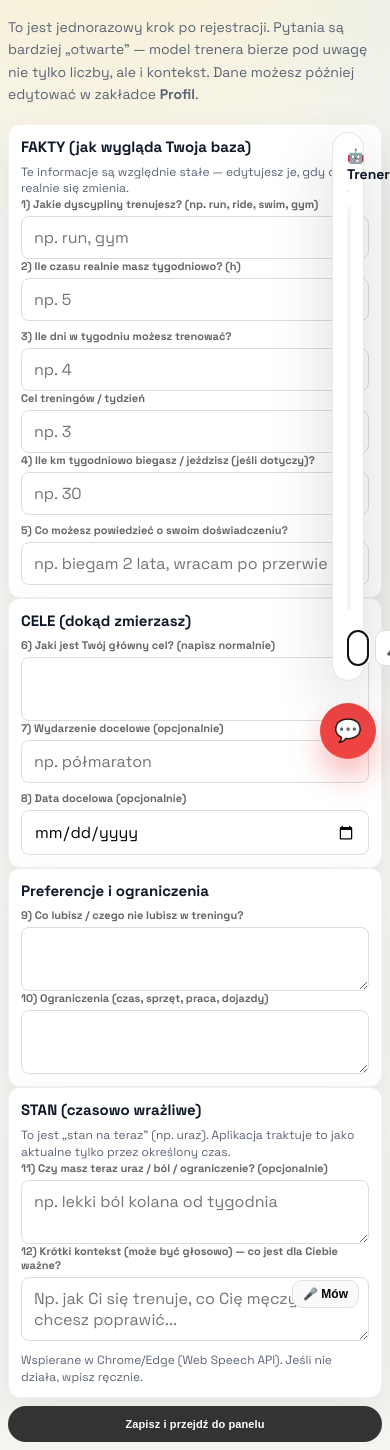
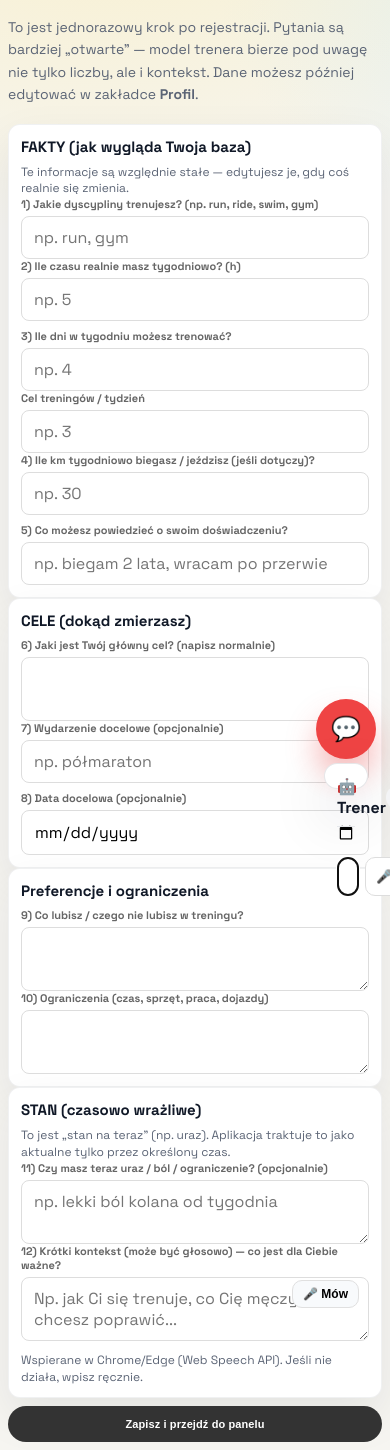
Before and after one commit to kub147/training-app, a Flask app: page /onboarding in a window 390 px wide, after a click that opens the changed part. Shown: the part 71-1521 px from the top of the page. Run offline with Flask 3, Linux system fonts and the light colour scheme; the visitor is signed in with stand-in values (Sample User, id 1); data comes from the database, SQL or seed files in the repository.

Commit message:
updates for mobile look

```diff
--- a/app.py
+++ b/app.py
@@ -1736,8 +1736,13 @@ def _guess_mime(path: str) -> str:
     return "application/octet-stream"
 
 
-def parse_strava_screenshot_to_activity(image_path: str) -> dict:
-    """Próbuje wyciągnąć zrzutu Stravy: typ, dystans, czas, tętno, data/godzina. Zwraca dict."""
+def parse_strava_screenshot_to_activity_detailed(image_path: str) -> tuple[dict, str | None]:
+    """Próbuje wyciągnąć zrzutu Stravy: typ, dystans, czas, tętno, data/godzina.
+
+    Returns:
+      (data, None) on success
+      ({}, error_message) on failure
+    """
     try:
         with open(image_path, "rb") as f:
             img_bytes = f.read()
@@ -1769,7 +1774,13 @@ Zasady:
         ])
 
         raw = (getattr(resp, "text", None) or "").strip()
-        data = json.loads(raw)
+        try:
+            data = json.loads(raw)
+        except Exception:
+            return {}, tr(
+                "Model zwrócił nieczytelny format odpowiedzi (nie-JSON). Spróbuj wyraźniejszy screenshot.",
+                "Model returned an unreadable response format (non-JSON). Try a clearer screenshot.",
+            )
 
         # minimalna walidacja / normalizacja
         out = {}
@@ -1789,9 +1800,36 @@ Zasady:
         out["start_date"] = (data.get("start_date") or "").strip() or None
         out["start_time"] = (data.get("start_time") or "").strip() or None
 
-        return out
-    except Exception:
-        return {}
+        has_any = (
+            (out.get("distance_km") is not None and out.get("distance_km", 0) > 0)
+            or (out.get("duration_min") is not None and out.get("duration_min", 0) > 0)
+            or (out.get("avg_hr") is not None and out.get("avg_hr", 0) > 0)
+            or (out.get("activity_type") and out.get("activity_type") != "other")
+            or bool(out.get("start_date"))
+            or bool(out.get("start_time"))
+        )
+        if not has_any:
+            return {}, tr(
+                "Nie udało się odczytać danych treningowych z tego screenshotu.",
+                "Could not read training data from this screenshot.",
+            )
+        return out, None
+    except Exception as e:
+        msg = str(e).lower()
+        if "429" in msg or "quota" in msg or "rate limit" in msg or "resource_exhausted" in msg:
+            return {}, tr(
+                "Limit modelu AI został chwilowo wyczerpany. Spróbuj ponownie za chwilę.",
+                "AI model quota is temporarily exhausted. Please try again shortly.",
+            )
+        return {}, tr(
+            "Błąd odczytu screenshotu (AI/API). Spróbuj ponownie za chwilę.",
+            "Screenshot parsing failed (AI/API). Please try again shortly.",
+        )
+
+
+def parse_strava_screenshot_to_activity(image_path: str) -> dict:
+    data, _err = parse_strava_screenshot_to_activity_detailed(image_path)
+    return data
 
 
 @app.route("/api/checkin/parse", methods=["POST"])
@@ -1807,7 +1845,9 @@ def parse_checkin_screenshot():
 
     try:
         f.save(image_path)
-        parsed = parse_strava_screenshot_to_activity(image_path) or {}
+        parsed, parse_error = parse_strava_screenshot_to_activity_detailed(image_path)
+        if parse_error:
+            return jsonify({"ok": False, "error": parse_error}), 422
 
         dist = parsed.get("distance_km")
         dur = parsed.get("duration_min")
@@ -2004,10 +2044,11 @@ def add_checkin():
     # === PRÓBA UTWORZENIA ACTIVITY ===
     created_activity = False
     screenshot_failed = False
+    screenshot_error_msg = None
 
     if image_path:
         try:
-            parsed = parse_strava_screenshot_to_activity(image_path)
+            parsed, screenshot_error_msg = parse_strava_screenshot_to_activity_detailed(image_path)
             act_type = (parsed.get("activity_type") or "").strip().lower()
             dur_min = parsed.get("duration_min")
             dist_km = parsed.get("distance_km")
@@ -2057,6 +2098,10 @@ def add_checkin():
         except Exception as e:
             # Błąd parsowania (np. plik uszkodzony)
             print(f"⚠️ Błąd parsowania screenshota: {e}")
+            screenshot_error_msg = tr(
+                "Błąd techniczny podczas odczytu screenshotu.",
+                "Technical error while parsing screenshot.",
+            )
             screenshot_failed = True
 
     # Fallback: Utwórz Activity "other" jeśli screenshot się nie powiódł
@@ -2095,9 +2140,12 @@ def add_checkin():
     elif created_activity and screenshot_failed:
         # Częściowy sukces: Screenshot nie zadziałał, ale tekst zapisany
         flash(
-            tr(
-                "⚠️ Screenshot nie zawierał danych treningowych. Zapisano check-in jako trening 'other' - uzupełnij dane ręcznie.",
-                "⚠️ Screenshot did not contain workout data. Check-in was saved as 'other' workout - complete details manually.",
+            (
+                tr(
+                    "⚠️ Screenshot nie zawierał danych treningowych. Zapisano check-in jako trening 'other' - uzupełnij dane ręcznie.",
+                    "⚠️ Screenshot did not contain workout data. Check-in was saved as 'other' workout - complete details manually.",
+                )
+                + (f" ({screenshot_error_msg})" if screenshot_error_msg else "")
             ),
             "warning")
 
--- a/static/css/main.css
+++ b/static/css/main.css
@@ -1033,12 +1033,35 @@ textarea {
         bottom: calc(14px + env(safe-area-inset-bottom));
     }
 
+    .chat-fab {
+        width: 60px;
+        height: 60px;
+        font-size: 24px;
+    }
+
     .chat-panel {
-        right: 12px;
-        left: 12px;
+        right: 8px;
+        left: 8px;
         width: auto;
-        bottom: calc(78px + env(safe-area-inset-bottom));
-        max-height: 65vh;
+        top: calc(64px + env(safe-area-inset-top));
+        bottom: calc(12px + env(safe-area-inset-bottom));
+        max-height: none;
+        border-radius: 14px;
+        padding: 12px;
+    }
+
+    .chat-title {
+        font-size: 16px;
+    }
+
+    .chat-history .msg,
+    .msg {
+        font-size: 14px;
+        line-height: 1.45;
+    }
+
+    #chatInput {
+        font-size: 16px;
     }
 }
 
--- a/templates/index.html
+++ b/templates/index.html
@@ -357,7 +357,7 @@
             const res = await fetch('/api/checkin/parse', { method: 'POST', body: fd });
             const data = await res.json();
             if (!res.ok || !data || !data.ok) {
-                if (status) status.textContent = {{ t('label_screenshot_apply_fail')|tojson }};
+                if (status) status.textContent = (data && data.error) ? data.error : {{ t('label_screenshot_apply_fail')|tojson }};
                 return;
             }
 
```
